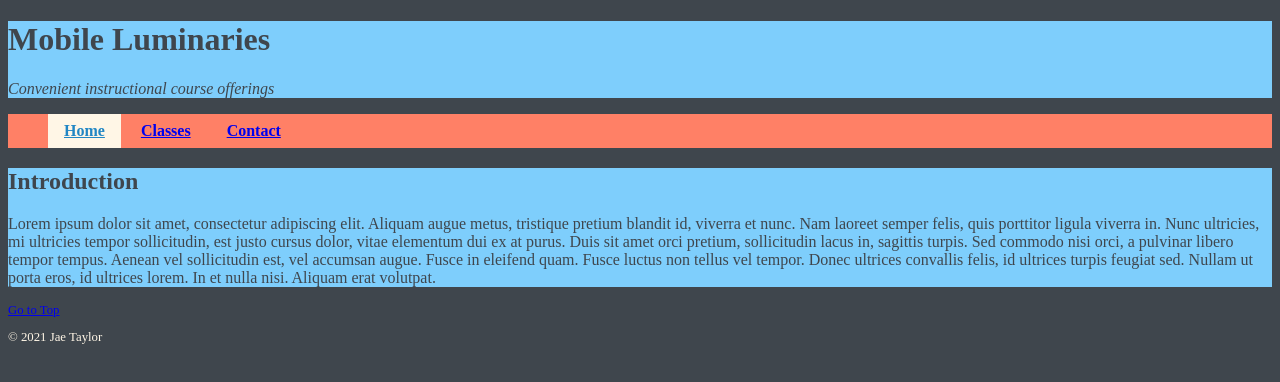
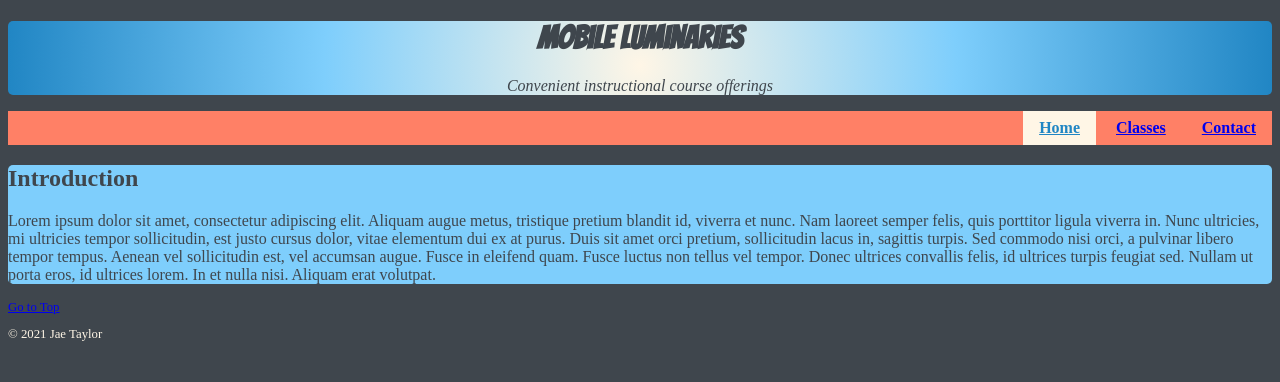
Before and after one commit to JaeTheDeveloper/FED1StudioProject, a plain HTML site: page FED1StudioProject/index.html in a window 1280 px wide. Drawn offline with Linux system fonts and the light colour scheme.

Commit message:
imported font and added additional style changes.

```diff
--- a/FED1StudioProject/index.html
+++ b/FED1StudioProject/index.html
@@ -7,7 +7,6 @@
     <meta name="description" content="This site is a cumulative project brief." />
     <meta name="keywords" content="HTML, CSS, business elements" />
     <title>FED1 | Mobile Luminaries</title>
-    <title></title>
 </head>
 <body>
     <header>
--- a/FED1StudioProject/stylesheets/custom.css
+++ b/FED1StudioProject/stylesheets/custom.css
@@ -1,3 +1,9 @@
+/*
+Imported Font(s):
+'Bangers', cursive;
+*/
+@import url('https://fonts.googleapis.com/css2?family=Bangers&display=swap');
+
 body {
     background-color: #3F464D;
     font-size: 16px;
@@ -6,12 +12,21 @@ body {
 header {
     background-color: #7ECEFC;
     color: #3F464D;
+    border: 2px white;
+    border-radius: 5px;
+    text-align: center;
+    background-image: radial-gradient(circle farthest-side at 50% 60%, #FFF6E6, #7ECEFC, #2186C4);
+}
+
+header h1 {
+    font-family: 'Bangers', cursive;
 }
 
 nav {
     background-color: #FF8066;
     color: #3F464D;
     font-weight: 800;
+    text-align: right;
 }
 
 /*horizontal nav bar styling*/
@@ -43,6 +58,8 @@ nav a:hover, .selected {
 main {
     background-color: #7ECEFC;
     color: #3F464D;
+    border: 2px white;
+    border-radius: 5px;
 }
 #footerStyle {
     color: #FFF6E6;
```
